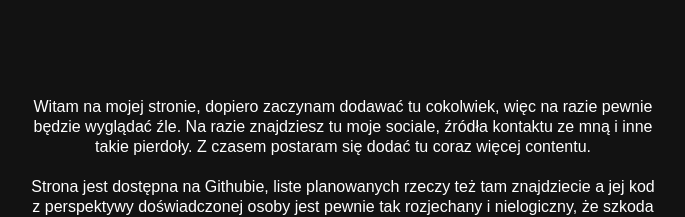
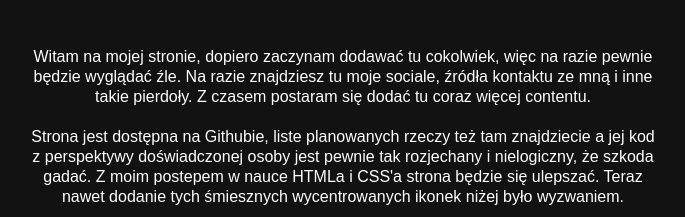
Before and after one commit to Pawlash/strona-wizytowka, a plain HTML site: page index.html in a window 1280 px wide. Shown: the part 169-386 px from the top of the page, without its empty margins (297-982 px from the left). Drawn offline with Linux system fonts and the light colour scheme.

Commit message:
Zmniejszenie marginesu

```diff
--- a/style.css
+++ b/style.css
@@ -12,7 +12,7 @@ body {
   text-align: center;
 }
 article {
-  margin-top:100px;
+  margin-top:50px;
   text-align: center;
   margin-left:25%;
   margin-right:25%;
```
